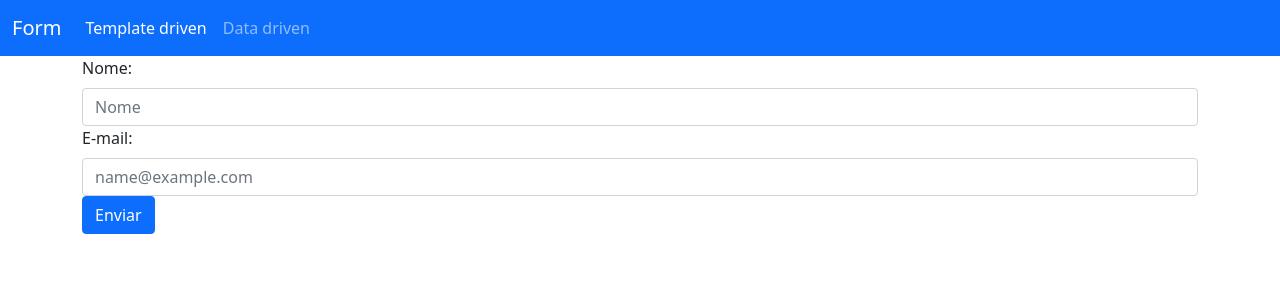
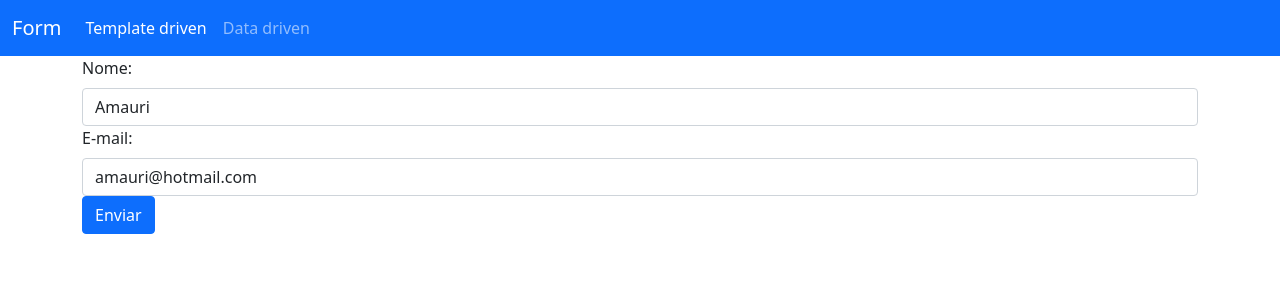
Before and after one commit to AmauriOliveira/angular-curso-loiane, an Angular app in the folder 07 forms/: page /templateForm in a window 1280 px wide. Shown: the top 300 px of the page. Built offline with nearby package versions, Linux system fonts and the light colour scheme.

Commit message:
Fim da aula 75

```diff
--- a/07 forms/src/app/template-form/template-form.component.html
+++ b/07 forms/src/app/template-form/template-form.component.html
@@ -1,11 +1,12 @@
-<form #f="ngForm" (ngSubmit)="onSubmit(f)" >
+<form #f="ngForm" (ngSubmit)="onSubmit(f)">
   <div class="form-group">
     <label for="nome" class="form-label">Nome:</label>
-    <input name="nome" ngModel  type="text" class="form-control" id="nome" placeholder="Nome">
+    <input name="nome" [(ngModel)]="usuario.nome" type="text" class="form-control" id="nome" placeholder="Nome">
   </div>
   <div class="form-group">
     <label for="email" class="form-label">E-mail:</label>
-    <input  name="email" ngModel type="email" class="form-control" id="email" placeholder="name@example.com">
+    <input name="email" [(ngModel)]="usuario.email" type="email" class="form-control" id="email"
+      placeholder="name@example.com">
   </div>
   <button type="submit" class="btn btn-primary">Enviar</button>
 </form>
--- a/07 forms/src/app/template-form/template-form.component.ts
+++ b/07 forms/src/app/template-form/template-form.component.ts
@@ -1,5 +1,10 @@
 import { Component, OnInit } from '@angular/core';
 import { NgForm } from '@angular/forms';
+
+interface User {
+  nome: string;
+  email: string;
+}
 
 @Component({
   selector: 'app-template-form',
@@ -8,14 +13,21 @@ import { NgForm } from '@angular/forms';
 })
 export class TemplateFormComponent implements OnInit {
 
+  usuario: User = {
+    nome: 'Amauri',
+    email: 'amauri@hotmail.com',
+  }
   constructor() { }
 
   ngOnInit(): void {
   }
 
   onSubmit(form: NgForm): void {
+    console.log('Form================================');
+    console.log(form.value);
+    console.log('User================================');
+    console.log(this.usuario);
     console.log('====================================');
-    console.log(form.value);
-    console.log('====================================');
+
   }
 }
```
